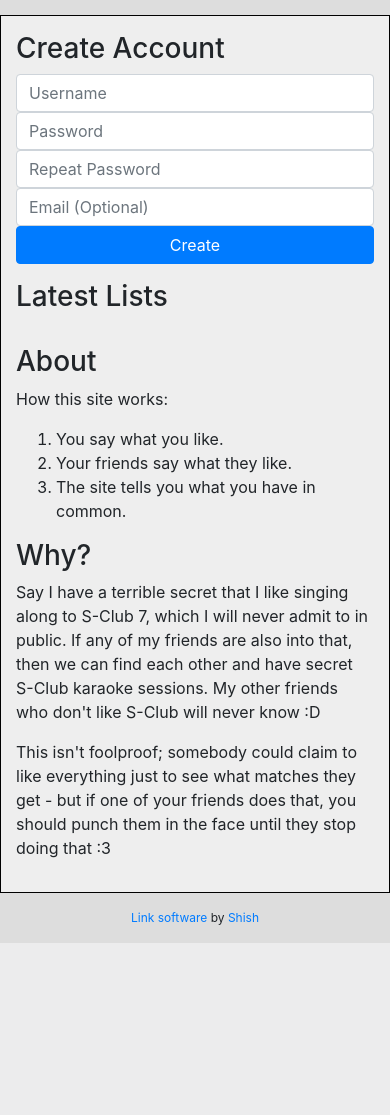
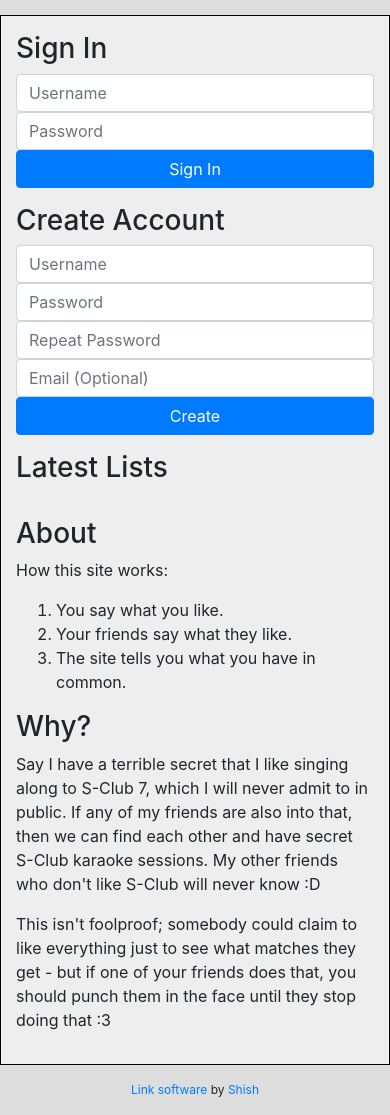
Before and after one commit to shish/link, a Python web app: template templates/surveys.mako in a window 390 px wide. Shown: the part 56-1171 px from the top of the page. Before the commit the page ends 999 px from the top, so only its background shows below. Run offline with Mako, Linux system fonts and the light colour scheme; the template is opened without the code that fills it, so the values that code supplies are empty; some libraries are stand-ins or nearby versions.

Commit message:
hide signin only large+

```diff
--- a/templates/surveys.mako
+++ b/templates/surveys.mako
@@ -41,7 +41,7 @@
             % endfor
         </ul>
     % else:
-        <div class="d-none d-xs-block d-sm-block d-md-block d-lg-none">
+        <div class="d-lg-none">
             <h3 name="login">Sign In</h3>
             <form action="/user/login" method="POST">
                 <input class="form-control" type="text" name="username" placeholder="Username">
```
